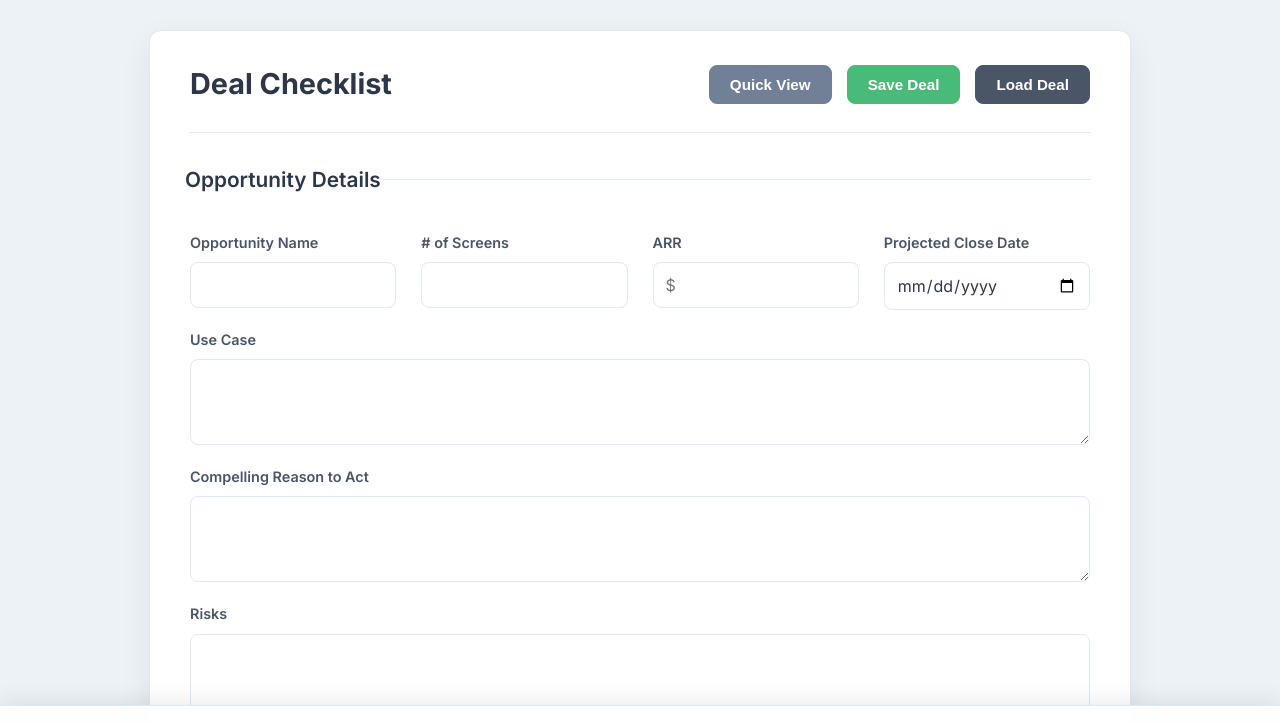
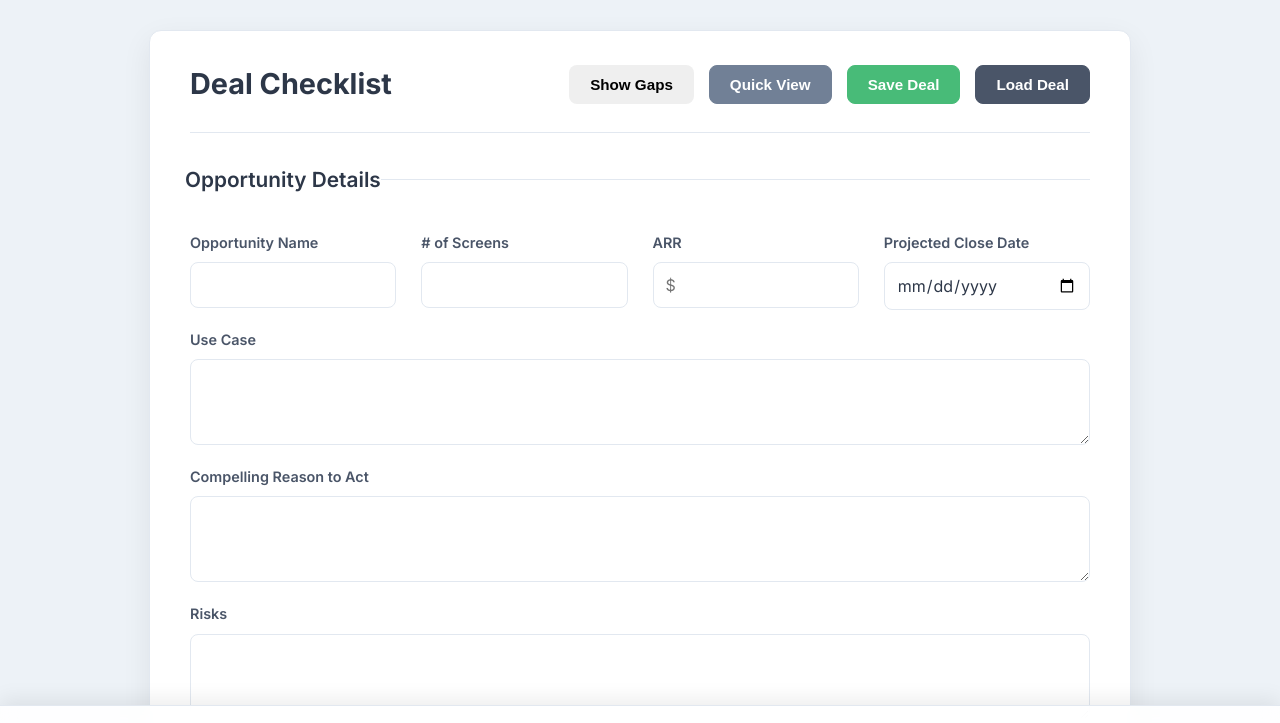
Before and after one commit to devowite/dealreview, a website: page index.html in a window 1280 px wide. Shown: the top 723 px of the page. Drawn offline with Linux system fonts and the light colour scheme.

Commit message:
Update index.html

```diff
--- a/index.html
+++ b/index.html
@@ -15,6 +15,7 @@
             <div class="header-content">
                 <h1>Deal Checklist</h1>
                 <div class="top-action-buttons">
+                    <button type="button" id="show-gaps-btn">Show Gaps</button>
                     <button type="button" id="quick-view-btn">Quick View</button>
                     <button type="button" id="save-deal-btn">Save Deal</button>
                     <button type="button" id="load-deal-btn">Load Deal</button>
```
